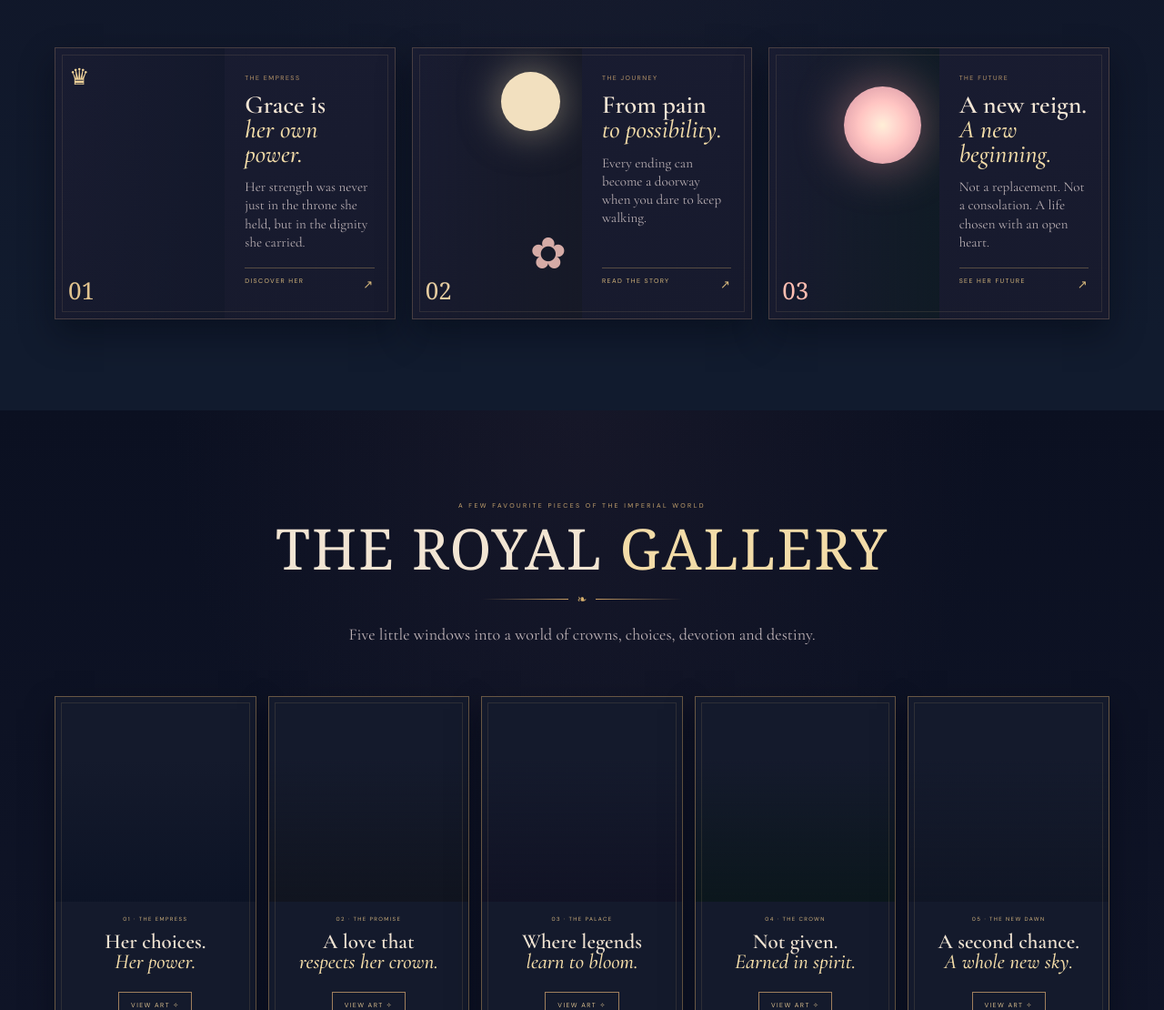
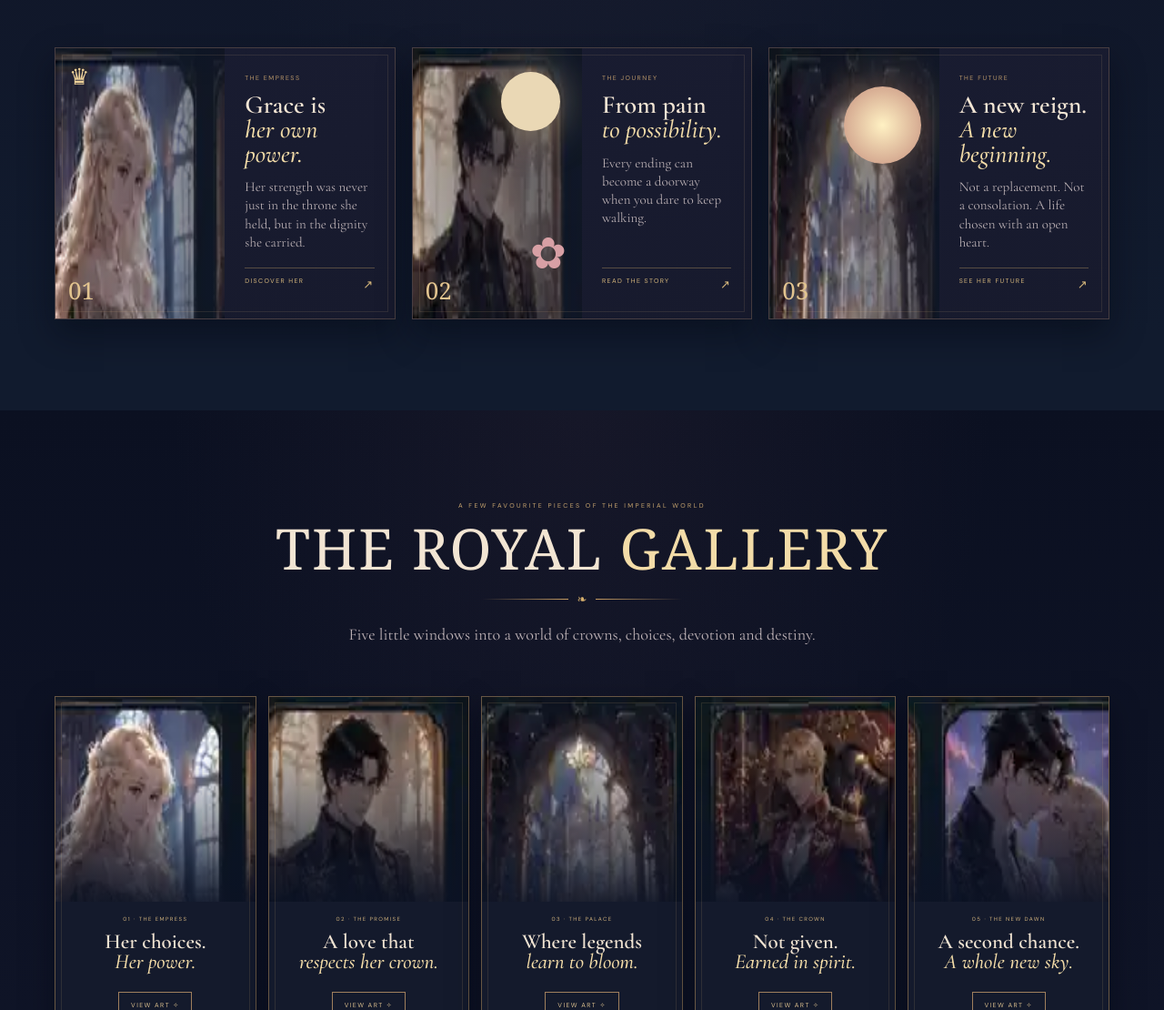
Before and after one commit to bhalanineel04-stack/trixiee-exe, a plain HTML site: page moonlit-empress/index.html in a window 1280 px wide. Shown: the part 1690-2800 px from the top of the page at 91% size. Drawn offline with nearby package versions, Linux system fonts and the light colour scheme; a web font is replaced by a local one.

Commit message:
Fix Moonlit Empress artwork and match the reference gallery

```diff
--- a/moonlit-empress/index.html
+++ b/moonlit-empress/index.html
@@ -15,7 +15,7 @@
 nav{display:flex;align-items:center;gap:clamp(14px,2.8vw,38px)}nav a{font-size:8px;letter-spacing:1.7px;text-decoration:none;color:#c0b5bd;position:relative;padding:8px 0;transition:.25s}nav a:after{content:"";position:absolute;left:50%;right:50%;bottom:0;height:1px;background:var(--gold);transition:.25s}nav a:hover,nav a.active{color:var(--gold2)}nav a:hover:after,nav a.active:after{left:0;right:0}
 .seal-link{width:42px;height:42px;border:1px solid #d7b57480;border-radius:50%;display:grid;place-items:center;text-decoration:none;color:var(--gold2);font-size:20px;flex:0 0 auto}.menu-toggle{display:none;background:transparent;border:1px solid #d8b16e66;color:var(--gold2);width:40px;height:36px;font-size:18px;cursor:pointer}
 .hero{min-height:735px;height:calc(100svh - 76px);max-height:950px;position:relative;display:flex;align-items:center;overflow:hidden;background:radial-gradient(ellipse at 72% 38%,#3d294a 0,transparent 43%),linear-gradient(110deg,#0b1124 0%,#10172a 60%,#11192d 100%)}
-.hero-image{position:absolute;inset:0 0 0 auto;width:67%;background:url('../the-remarried-empress/assets/moonlit-empress.webp') center 42%/cover no-repeat;opacity:.98;mask-image:linear-gradient(90deg,transparent 0%,#000 22%,#000 88%,transparent 100%)}
+.hero-image{position:absolute;inset:0 0 0 auto;width:67%;background:url('./assets/hero.webp') center 42%/cover no-repeat;opacity:.98;mask-image:linear-gradient(90deg,transparent 0%,#000 22%,#000 88%,transparent 100%)}
 .hero-shade{position:absolute;inset:0;background:linear-gradient(90deg,#080d20 0%,#080d20f2 28%,#080d2070 52%,transparent 75%),linear-gradient(0deg,#080d20 0%,transparent 20%,transparent 83%,#080d2088 100%)}
 .hero-copy{position:relative;z-index:2;width:min(620px,51%);margin-left:clamp(32px,8.5vw,140px);padding:40px 0 70px}
 .kicker{font-size:7px;letter-spacing:2.2px;color:#b89c77;display:flex;align-items:center;gap:10px}.kicker span{width:24px;height:1px;background:#b48d62}
@@ -31,18 +31,18 @@ nav{display:flex;align-items:center;gap:clamp(14px,2.8vw,38px)}nav a{font-size:8
 .welcome-copy{text-align:center;position:relative;z-index:2}.eyebrow{font-size:7px;letter-spacing:2.4px;color:#c9a66f;margin:0 0 13px}.welcome-copy h2{font:clamp(40px,4.5vw,57px)/.9 var(--display);letter-spacing:2px;color:var(--gold2);margin:0}
 .mini-rule{display:flex;align-items:center;justify-content:center;gap:8px;margin:13px 0 18px;color:var(--gold);font-size:15px}.mini-rule i{width:50px;height:1px;background:#c9a66f77}.welcome-text{font:17px/1.32 var(--serif);color:#e5d9cf;margin:0}.welcome-text.last{margin-top:10px}.welcome-sign{font:italic 17px var(--serif);color:#d6c2ae;margin-top:18px}.welcome-sign span{color:var(--gold);font-size:14px;margin-left:6px}
 .portrait-stage{height:265px;position:relative;display:flex;justify-content:center;align-items:center}.portrait-halo{position:absolute;width:250px;height:250px;border:1px solid #d6b77c9a;border-radius:50%;box-shadow:0 0 40px #d7b77a29,inset 0 0 25px #d7b77a16}.portrait-halo:before,.portrait-halo:after{content:"";position:absolute;inset:8px;border:1px dashed #d7b77a70;border-radius:50%}.portrait-halo:after{inset:-13px;border-style:solid;border-color:#d7b77a37}
-.portrait-circle{width:205px;height:205px;border-radius:50%;overflow:hidden;background:url('../the-remarried-empress/assets/moonlit-empress.webp') 50% 29%/cover no-repeat;border:5px solid #c6a36e;box-shadow:0 0 0 5px #192039,0 0 45px #e2bd8050;position:relative}.portrait-circle:after{content:"";position:absolute;inset:0;background:linear-gradient(180deg,transparent 48%,#0d1428a8)}.portrait-crown{position:absolute;z-index:2;top:8px;left:50%;transform:translateX(-50%);color:#f5d89d;text-shadow:0 0 10px #000;font-size:25px}
+.portrait-circle{width:205px;height:205px;border-radius:50%;overflow:hidden;background:url('./assets/portrait.webp') center 32%/cover no-repeat;border:5px solid #c6a36e;box-shadow:0 0 0 5px #192039,0 0 45px #e2bd8050;position:relative}.portrait-circle:after{content:"";position:absolute;inset:0;background:linear-gradient(180deg,transparent 48%,#0d1428a8)}.portrait-crown{position:absolute;z-index:2;top:8px;left:50%;transform:translateX(-50%);color:#f5d89d;text-shadow:0 0 10px #000;font-size:25px}
 .portrait-flower{position:absolute;color:#d8b77b;text-shadow:0 0 15px #e3c68c80}.flower-one{left:5%;bottom:12%;font-size:34px}.flower-two{right:4%;top:15%;font-size:26px}.portrait-caption{position:absolute;bottom:-8px;color:#c1a174;font-size:7px;letter-spacing:2px}
 .quote-copy{text-align:center;position:relative;padding:12px 8px}.quote-mark{font:65px var(--serif);line-height:.5;color:#d5b37e;opacity:.75}.quote-copy p{font:italic 21px/1.2 var(--serif);color:#eadbc8;margin:6px 0}.quote-copy .highlight{color:var(--gold2);font-size:24px}.quote-attribution{font-size:7px;letter-spacing:1.7px;color:#a89ba2;margin-top:17px}.quote-flourish{color:#c49a67;margin-top:14px;letter-spacing:8px}
 .story{background:linear-gradient(180deg,#101426,#111b2e 90%);position:relative}.story:before,.gallery:before{content:"";position:absolute;inset:0;pointer-events:none;background:radial-gradient(ellipse at 50% 0%,#58405225,transparent 50%)}
 .heading{text-align:center;max-width:720px;margin:0 auto 55px;position:relative}.heading h2{font:clamp(40px,5vw,62px)/.95 var(--display);color:#f2e5d3;letter-spacing:2px;margin:13px 0}.heading h2 em{font-style:normal;color:var(--gold2)}.heading-rule{margin:18px auto;width:220px}.heading>p:last-child{font:18px/1.38 var(--serif);color:#bcb1b5;margin:0}
 .story-panels{display:grid;grid-template-columns:repeat(3,1fr);gap:18px}.story-panel{background:linear-gradient(160deg,#191c31,#171a2d);border:1px solid #9e7e645c;box-shadow:0 16px 35px #03061170;display:grid;grid-template-columns:1fr 1fr;min-height:295px;overflow:hidden;position:relative}.story-panel:before{content:"";position:absolute;inset:7px;border:1px solid #d4b17d20;pointer-events:none;z-index:1}
-.panel-art{position:relative;min-height:295px;overflow:hidden;background:url('../the-remarried-empress/assets/moonlit-empress.webp') 54% center/auto 130% no-repeat}.panel-art:after{content:"";position:absolute;inset:0;background:linear-gradient(90deg,transparent,#111729a8)}.panel-crown{position:absolute;top:15px;left:15px;color:#f0d39a;font-size:25px;z-index:2}.panel-number{position:absolute;bottom:13px;left:14px;font:26px var(--display);color:#e2c48f;z-index:2}
-.panel-journey .panel-art{background-position:20% center;filter:saturate(.8) sepia(.18)}.panel-future .panel-art{background-position:78% center;filter:sepia(.16) hue-rotate(322deg)}.panel-moon{position:absolute;width:65px;height:65px;top:26px;right:24px;background:#ead8b5;border-radius:50%;box-shadow:0 0 45px #f0d8a080;z-index:2}.panel-flower{position:absolute;bottom:40px;right:17px;font-size:48px;color:#d8a0a5;z-index:2}.future-sun{position:absolute;width:85px;height:85px;top:42px;right:20px;border-radius:50%;background:radial-gradient(circle,#fff1c3,#c48d7d);box-shadow:0 0 55px #e6b27a7a;z-index:2}
+.panel-art{position:relative;min-height:295px;overflow:hidden;background:url('./assets/gallery.webp') 0% center/500% 100% no-repeat}.panel-art:after{content:"";position:absolute;inset:0;background:linear-gradient(90deg,transparent,#111729a8)}.panel-crown{position:absolute;top:15px;left:15px;color:#f0d39a;font-size:25px;z-index:2}.panel-number{position:absolute;bottom:13px;left:14px;font:26px var(--display);color:#e2c48f;z-index:2}
+.panel-journey .panel-art{background-position:25% center;filter:none}.panel-future .panel-art{background-position:50% center;filter:none}.panel-moon{position:absolute;width:65px;height:65px;top:26px;right:24px;background:#ead8b5;border-radius:50%;box-shadow:0 0 45px #f0d8a080;z-index:2}.panel-flower{position:absolute;bottom:40px;right:17px;font-size:48px;color:#d8a0a5;z-index:2}.future-sun{position:absolute;width:85px;height:85px;top:42px;right:20px;border-radius:50%;background:radial-gradient(circle,#fff1c3,#c48d7d);box-shadow:0 0 55px #e6b27a7a;z-index:2}
 .panel-content{padding:28px 22px 20px;position:relative;z-index:2;display:flex;flex-direction:column;align-items:flex-start}.panel-kicker{font-size:7px;letter-spacing:1.5px;color:#b99769;margin:0 0 12px}.panel-content h3{font:600 28px/.95 var(--serif);color:#f2e5d4;margin:0}.panel-content h3 em{font-weight:500;color:var(--gold2)}.panel-content>p:not(.panel-kicker){font:15px/1.35 var(--serif);color:#b9afb3;margin:13px 0 18px}.panel-link{margin-top:auto;padding:9px 0;border:0;border-top:1px solid #d1ab6b58;background:transparent;color:#d6b77c;font-size:7px;letter-spacing:1.4px;cursor:pointer;width:100%;text-align:left}.panel-link span{float:right;font-size:13px}.panel-link:hover{color:#fff0d2}
 .gallery{background:linear-gradient(180deg,#0b1021,#101528);position:relative;overflow:hidden}.gallery-grid{display:grid;grid-template-columns:repeat(5,1fr);gap:13px;position:relative;z-index:1}
 .gallery-card{border:1px solid #b28e5a88;background:#141a2c;padding:0 0 18px;min-width:0;text-align:center;cursor:pointer;position:relative;overflow:hidden;transition:.35s;box-shadow:0 14px 28px #03061180}.gallery-card:before{content:"";position:absolute;inset:6px;border:1px solid #d6b47a22;z-index:2;pointer-events:none}.gallery-card:hover{transform:translateY(-8px);border-color:#ead09a;box-shadow:0 22px 38px #020612a8}
-.gallery-art{height:225px;display:block;position:relative;background:url('../the-remarried-empress/assets/moonlit-empress.webp') 52% center/auto 125% no-repeat;transition:.35s}.gallery-art:after{content:"";position:absolute;inset:0;background:linear-gradient(180deg,transparent 30%,#0c1325e8 100%)}.gallery-two .gallery-art{background-position:18% center;filter:sepia(.22) saturate(.8)}.gallery-three .gallery-art{background-position:72% center;filter:hue-rotate(12deg) saturate(.88)}.gallery-four .gallery-art{background-position:88% center;filter:sepia(.3) hue-rotate(325deg)}.gallery-five .gallery-art{background-position:42% center;filter:brightness(1.12) saturate(.75)}
+.gallery-art{height:225px;display:block;position:relative;background-image:url('./assets/gallery.webp');background-size:500% 100%;background-position:0% center;background-repeat:no-repeat;transition:.35s}.gallery-art:after{content:"";position:absolute;inset:0;background:linear-gradient(180deg,transparent 30%,#0c1325e8 100%)}.gallery-two .gallery-art{background-position:25% center;filter:none}.gallery-three .gallery-art{background-position:50% center;filter:none}.gallery-four .gallery-art{background-position:75% center;filter:none}.gallery-five .gallery-art{background-position:100% center;filter:none}
 .gallery-label{display:block;font-size:6px;letter-spacing:1.4px;color:#d1b27d;margin:15px 8px 10px;position:relative;z-index:3}.gallery-caption{display:block;font:600 23px/.98 var(--serif);color:#efe2d1;min-height:52px;position:relative;z-index:3}.gallery-caption em{color:var(--gold2);font-weight:500}.gallery-open{display:inline-block;border:1px solid #9f7f5d;color:#d9be8d;font-size:7px;letter-spacing:1.4px;padding:9px 13px;margin-top:14px;position:relative;z-index:3}.gallery-note{text-align:center;color:#887b8a;font-size:7px;letter-spacing:2px;margin-top:25px}
 .letter-section{background:linear-gradient(180deg,#f0e6d5,#ddd0c3);color:#3f3241;position:relative;overflow:hidden;padding-top:84px;padding-bottom:84px}.letter-card{background:linear-gradient(110deg,#f0e5d5,#eadccf);border:1px solid #b89a77;padding:47px 5.5%;display:grid;grid-template-columns:1.02fr .98fr;gap:6%;align-items:center;position:relative;box-shadow:0 25px 60px #33223430;min-height:385px}.letter-card:before{content:"";position:absolute;inset:10px;border:1px solid #ab8d6c6b;pointer-events:none}
 .letter-copy{position:relative;z-index:1}.letter-copy .eyebrow{color:#98745c}.letter-copy h2{font:500 clamp(43px,5vw,64px)/.9 var(--serif);color:#513b4b;margin:12px 0 20px}.letter-copy>p:not(.eyebrow){font:19px/1.35 var(--serif);color:#6f5b63;max-width:465px;margin:0 0 11px}.letter-sign{font:16px/1.3 var(--serif);color:#856b69;margin-top:18px}.letter-sign em{font:italic 25px var(--serif);color:#8c5664}.letter-button{margin-top:19px;background:#2a2032;color:#e7cf9d;border:1px solid #9c764f;padding:12px 18px;font-size:7px;letter-spacing:1.8px;cursor:pointer;transition:.3s}.letter-button:hover{background:#8b5960;color:#fff0df}.letter-button span{margin-left:12px;font-size:13px}
```
Also changed, not shown: moonlit-empress/assets/gallery.webp (added), moonlit-empress/assets/hero.webp (added), moonlit-empress/assets/portrait.webp (added).
